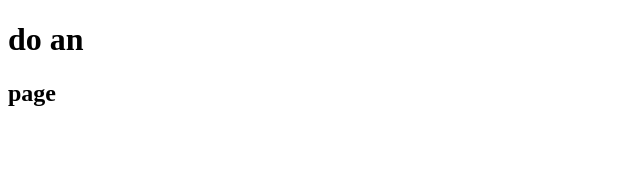
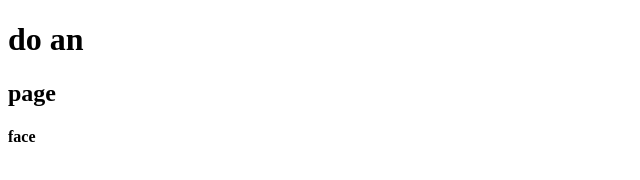
Before and after one commit to garricktranf/doantest, a plain HTML site: page index.html in a window 1280 px wide. Shown: the full height of the page, 0-640 px from the left. Drawn offline with Linux system fonts and the light colour scheme.

Commit message:
test thui mom

```diff
--- a/index.html
+++ b/index.html
@@ -11,6 +11,8 @@
 <body>
     <h1>do an</h1>
     <h2>page</h2>
+
+    <h4>face</h4>
 </body>
 
 </html>
```
